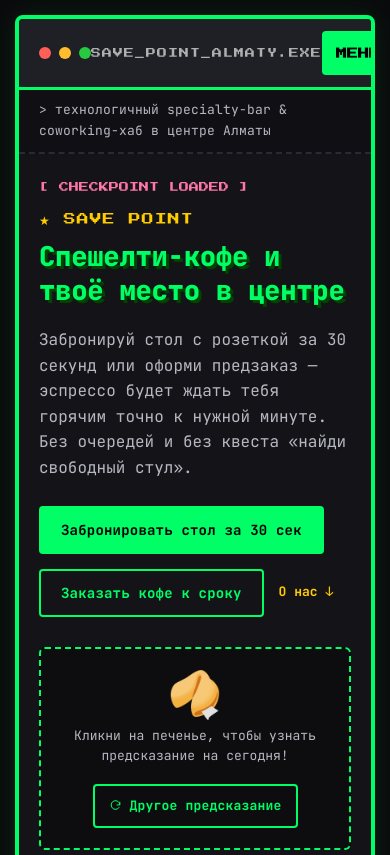
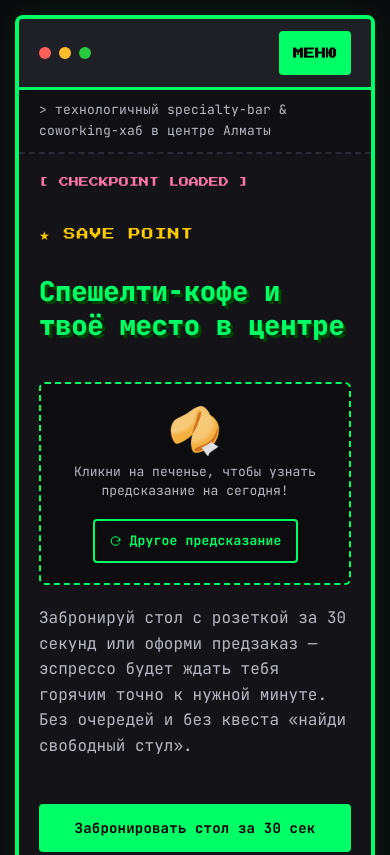
Before and after one commit to Nutamy/SavePoint, a plain HTML site: page index.html in a window 390 px wide. Shown: the top 855 px of the page. Drawn offline with Linux system fonts and the light colour scheme.

Commit message:
Update style.css

```diff
--- a/style.css
+++ b/style.css
@@ -130,9 +130,55 @@ body {
 }
 
 @media (max-width: 768px) {
+    /* Mobile gets its own hero layout rather than a squeezed 2-column one:
+       - align-items switches to start and min-height is left at auto so the
+         section is only ever as tall as its content — never centers content
+         inside a viewport-tall box and leaves dead space above it.
+       - the window title is dropped in favor of the MENU button (see below),
+         so .hero-info's sibling order changes accordingly. */
     .hero-section {
         grid-template-columns: 1fr;
         padding: 20px;
+        gap: 20px;
+        align-items: start;
+        min-height: auto;
+    }
+
+    /* .hero-info has no box styling of its own (see animation rules below),
+       so turning it into `display: contents` lets its children and
+       .game-box be reordered together as one flat mobile-only sequence:
+       hook (badge/kicker/title) -> fortune cookie -> subtitle/CTAs.
+       This guarantees the cookie widget lands inside the first mobile
+       screen instead of after two paragraphs and three buttons. */
+    .hero-info {
+        display: contents;
+    }
+    .hero-info .badge { order: 1; }
+    .hero-info .brand-kicker { order: 2; }
+    .hero-info .main-title { order: 3; }
+    .game-box { order: 4; }
+    .hero-info .subtitle { order: 5; }
+    .hero-info .hero-actions { order: 6; }
+
+    /* MENU is the primary mobile action; the window-chrome title text is
+       decorative and just competes with it for space on narrow screens. */
+    .window-title {
+        display: none;
+    }
+}
+
+@media (max-width: 480px) {
+    /* Stack hero CTAs full-width so long Russian button labels always
+       wrap inside their own button instead of getting squeezed next to
+       a sibling button. */
+    .hero-actions {
+        flex-direction: column;
+        align-items: stretch;
+    }
+    .hero-actions .retro-btn,
+    .hero-actions .btn-skip {
+        width: 100%;
+        text-align: center;
     }
 }
 
@@ -203,6 +249,11 @@ body {
     align-items: center;
     justify-content: center;
     gap: 8px;
+    /* Long RU labels wrap onto their own line instead of overflowing the
+       button and overlapping neighboring text. */
+    white-space: normal;
+    text-align: center;
+    line-height: 1.3;
 }
 .retro-btn:hover {
     background: var(--accent-green);
```
